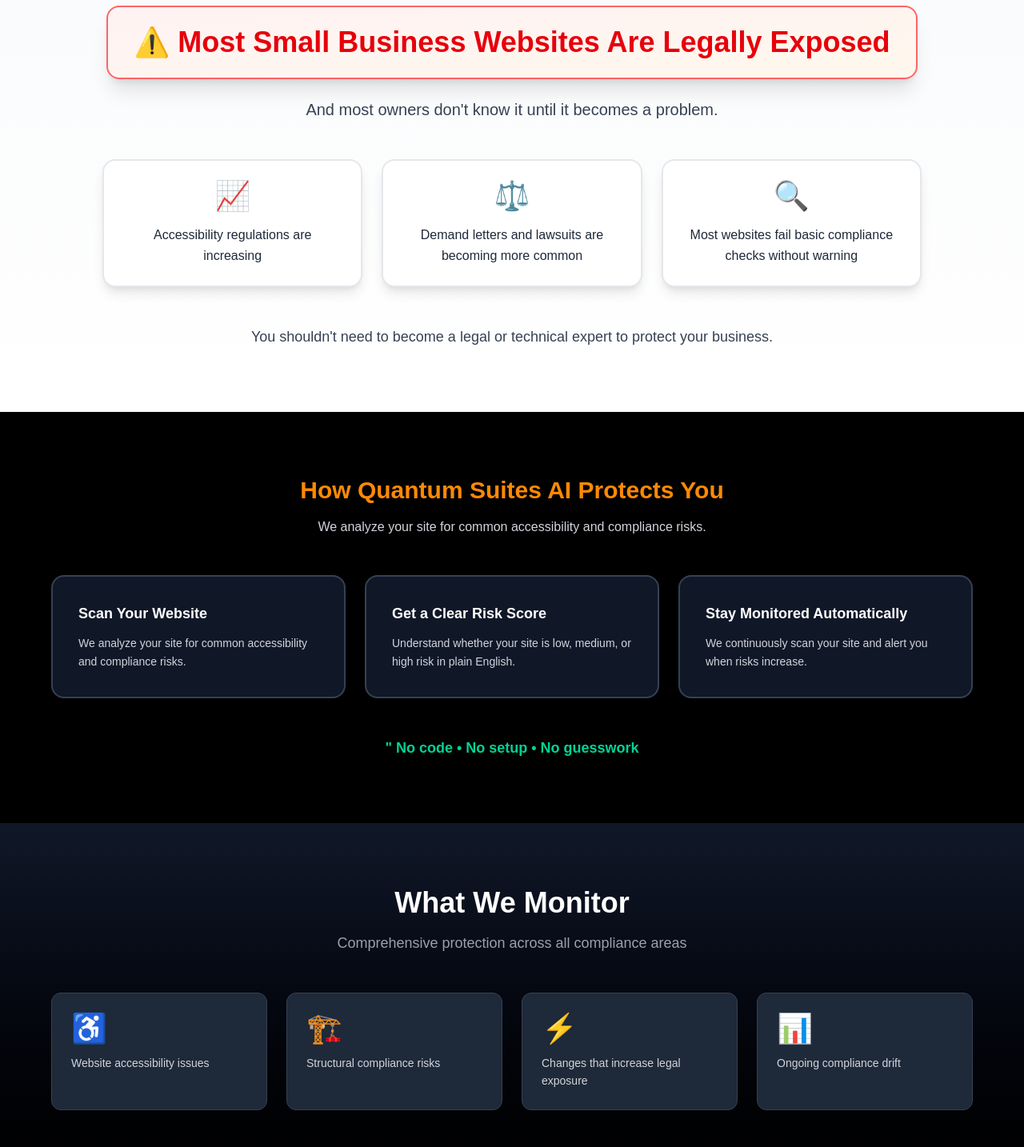
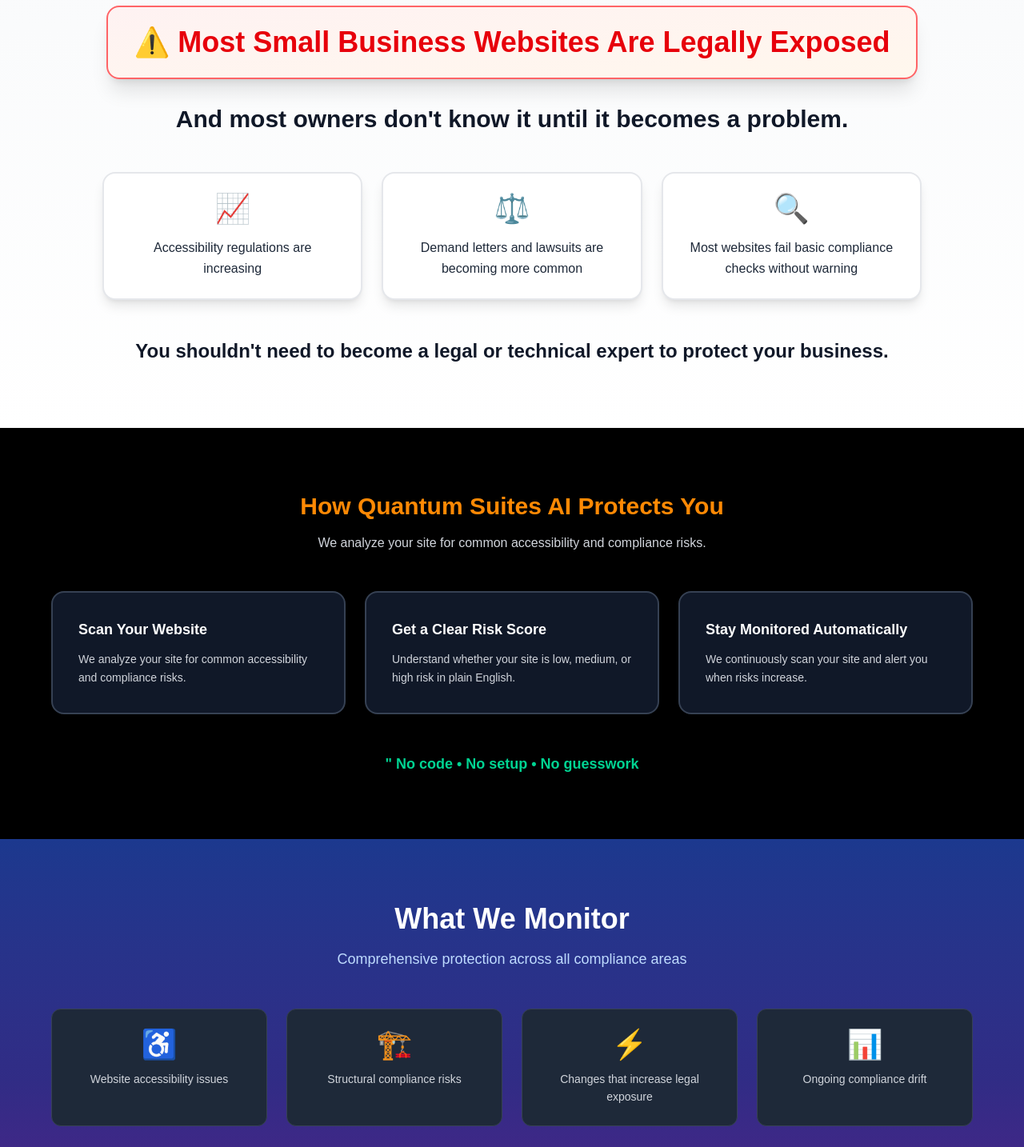
Before and after one commit to Etherbitz/Quantum-Suites, a Next.js app: page / in a window 1280 px wide. Shown: the part 700-2134 px from the top of the page at 80% size. Built offline with nearby package versions, Linux system fonts and the light colour scheme.

Commit message:
style: improve visual differentiation, center emojis, and enhance subtitle prominence

```diff
--- a/app/page.tsx
+++ b/app/page.tsx
@@ -107,7 +107,7 @@
           </div>
         </div>
 
-        <p className="mt-6 text-xl text-gray-700 font-medium">
+        <p className="mt-8 text-2xl md:text-3xl text-gray-900 font-bold">
           And most owners don't know it until it becomes a problem.
         </p>
 
@@ -129,7 +129,7 @@
           />
         </div>
 
-        <p className="mt-12 text-lg text-gray-700 font-medium">
+        <p className="mt-12 text-xl md:text-2xl text-gray-900 font-bold">
           You shouldn't need to become a legal or technical expert to protect your business.
         </p>
       </div>
@@ -180,12 +180,12 @@
  */
 function MonitoringSection() {
   return (
-    <section className="bg-linear-to-b from-gray-900 to-black px-6 py-20">
+    <section className="bg-linear-to-b from-blue-900 via-indigo-900 to-purple-900 px-6 py-20">
       <div className="mx-auto max-w-6xl">
         <h2 className="text-4xl font-bold text-center text-white mb-4">
           What We Monitor
         </h2>
-        <p className="text-center text-gray-400 text-lg mb-12">Comprehensive protection across all compliance areas</p>
+        <p className="text-center text-blue-200 text-lg mb-12">Comprehensive protection across all compliance areas</p>
 
         <div className="grid gap-6 md:grid-cols-2 lg:grid-cols-4">
           <MonitorCard
@@ -305,7 +305,7 @@
   return (
     <div className="group relative rounded-2xl bg-white border-2 border-gray-200 p-6 shadow-lg hover:shadow-2xl transition-all hover:-translate-y-1">
       <div className={`absolute inset-0 bg-linear-to-br ${gradient} opacity-0 group-hover:opacity-10 rounded-2xl transition-opacity`}></div>
-      <div className="relative">
+      <div className="relative text-center">
         <div className="text-4xl mb-4">{icon}</div>
         <p className="text-gray-800 font-medium leading-relaxed">{title}</p>
       </div>
@@ -325,7 +325,7 @@
   };
 
   return (
-    <div className="rounded-xl bg-gray-800 border border-gray-700 p-6 hover:border-gray-500 transition-all hover:scale-105">
+    <div className="rounded-xl bg-gray-800 border border-gray-700 p-6 hover:border-gray-500 transition-all hover:scale-105 text-center">
       <div className="text-4xl mb-3">{icon}</div>
       <p className="text-gray-300 text-sm font-medium leading-relaxed">{title}</p>
     </div>
```
